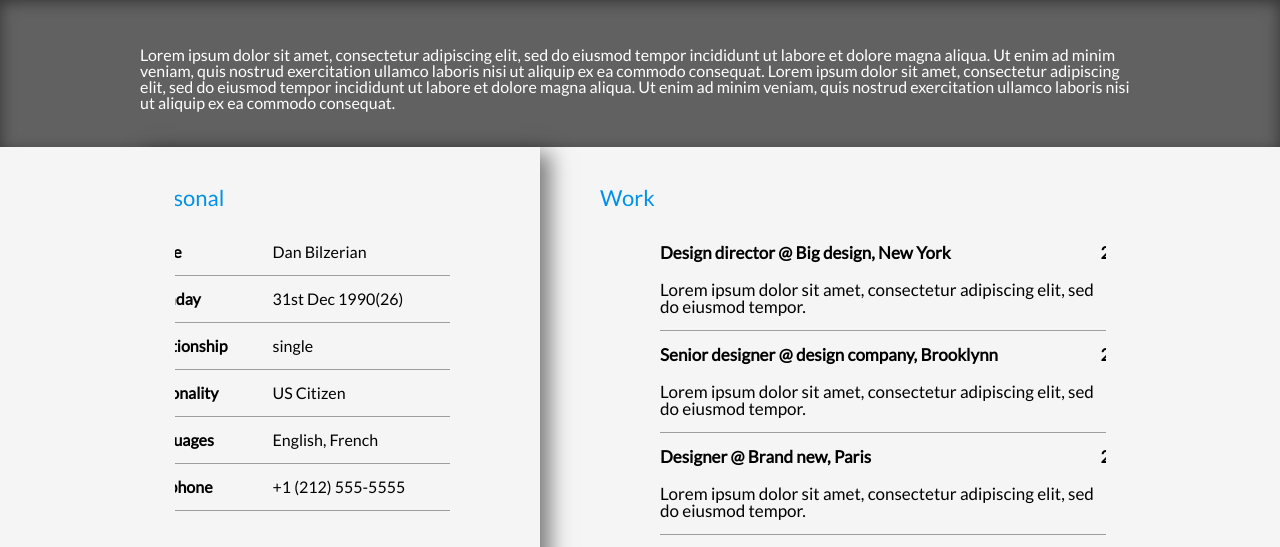
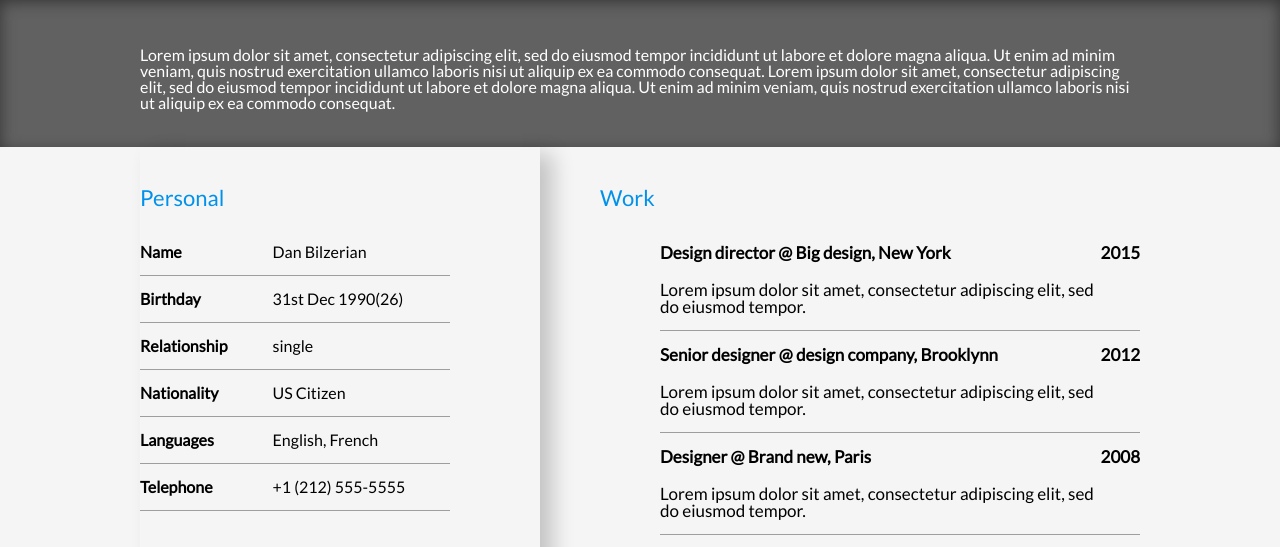
Before and after one commit to Bcrea/resume-clone, a plain HTML site: page index.html in a window 1280 px wide. Shown: the part 253-800 px from the top of the page. Drawn offline with Linux system fonts and the light colour scheme.

Commit message:
Fix layout and positioning

```diff
--- a/index.html
+++ b/index.html
@@ -40,7 +40,6 @@
 		</div>
 
 		<div class="container">
-
 			<aside id="personal-info">
 				<div class="aside-wrapper">
 					<h3>Personal</h3>
@@ -272,13 +271,7 @@
 					</tr>
 					</table>
 				</div>
-
-
-
 			</section>
-		</div>
-
-		<div class="section-bg">
 		</div>
 	</div>
 	<section id="social-media">
--- a/stylesheets/main.css
+++ b/stylesheets/main.css
@@ -113,7 +113,7 @@ h3 {
 	height: auto;
 	width: 40%;
 	padding-bottom: 50px;
-	box-shadow: 8px 8px 20px 2px rgba(0, 0, 0, 0.5);
+	box-shadow: 13px 7px 20px 0px rgba(0, 0, 0, 0.2);
 	float: left;
 	z-index: 1;
 }
@@ -128,21 +128,10 @@ h3 {
 .aside-bg {
 	background-color: #f5f5f5;
 	height: 984px;
-	width: 174.5px;
+	width: 100%;
 	position: absolute;
 	left: 0;
-	z-index: 2;
 }
-.section-bg {
-	background-color: #f5f5f5;
-	height:984px;
-	width: 174.5px;
-	position: absolute;
-	top: 0;
-	right: 0;
-}
-
-
 
 /*============ Aside ===============*/
 .aside-wrapper {
@@ -229,7 +218,7 @@ margin-bottom: 50px;
 	height: auto;
 	padding-top: 40px;
 	padding-left: 60px;
-	padding-bottom: 65px;
+	padding-bottom: 70px;
 }
 
 /*=========== Aside Table ===========*/
```
